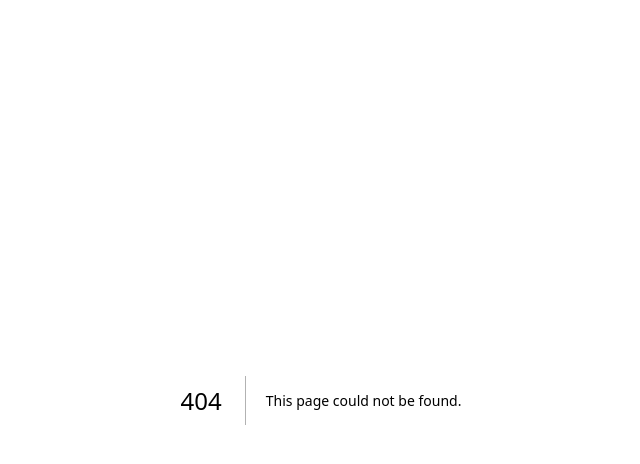
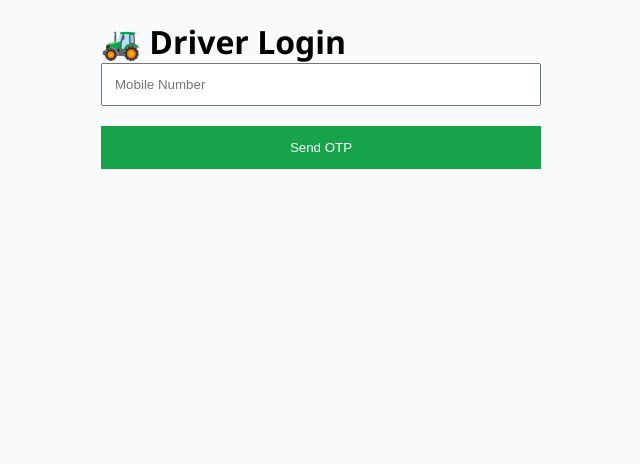
Before and after one commit to pankajkarmankar1-sys/Kisansetu2026, a Next.js app: page /driver/login in a window 1280 px wide. Before the commit this address had no page. Shown: the top 464 px of the page, without its empty margins (319-959 px from the left). Built offline with nearby package versions, Linux system fonts and the light colour scheme; no server answers.

Commit message:
Implement driver login with OTP functionality

```diff
--- /dev/null
+++ b/pages/driver/login.jsx
@@ -0,0 +1,205 @@
+import { useState } from "react";
+import { useRouter } from "next/router";
+import { supabase } from "../../lib/supabase";
+
+
+export default function DriverLogin(){
+
+
+  const router = useRouter();
+
+
+  const [phone,setPhone] = useState("");
+
+  const [loading,setLoading] = useState(false);
+
+
+
+
+
+
+  async function sendOTP(){
+
+
+    try{
+
+
+      if(!phone){
+
+        alert(
+          "Mobile number enter karo"
+        );
+
+        return;
+
+      }
+
+
+
+
+
+      setLoading(true);
+
+
+
+
+
+      const {
+
+        error
+
+      } = await supabase.auth.signInWithOtp({
+
+        phone: `+91${phone}`
+
+      });
+
+
+
+
+
+
+      if(error)
+        throw error;
+
+
+
+
+
+
+      localStorage.setItem(
+        "driver_phone",
+        phone
+      );
+
+
+
+
+
+      alert(
+        "OTP sent"
+      );
+
+
+
+      router.push(
+        `/driver/verify?phone=${phone}`
+      );
+
+
+
+
+    }
+    catch(err){
+
+
+      alert(
+        err.message
+      );
+
+
+    }
+    finally{
+
+
+      setLoading(false);
+
+
+    }
+
+
+  }
+
+
+
+
+
+
+
+  return (
+
+    <div
+
+      style={{
+
+        padding:20
+
+      }}
+
+    >
+
+
+
+      <h1>
+        🚜 Driver Login
+      </h1>
+
+
+
+
+      <input
+
+        placeholder="Mobile Number"
+
+        value={phone}
+
+        onChange={(e)=>
+          setPhone(e.target.value)
+        }
+
+        style={{
+
+          width:"100%",
+
+          padding:12
+
+        }}
+
+      />
+
+
+
+
+
+
+      <button
+
+        onClick={sendOTP}
+
+        disabled={loading}
+
+        style={{
+
+          marginTop:20,
+
+          width:"100%",
+
+          padding:14,
+
+          background:"#16a34a",
+
+          color:"#fff",
+
+          border:"none"
+
+        }}
+
+      >
+
+        {
+          loading
+          ?
+          "Sending..."
+          :
+          "Send OTP"
+        }
+
+      </button>
+
+
+
+    </div>
+
+  );
+
+}
```
